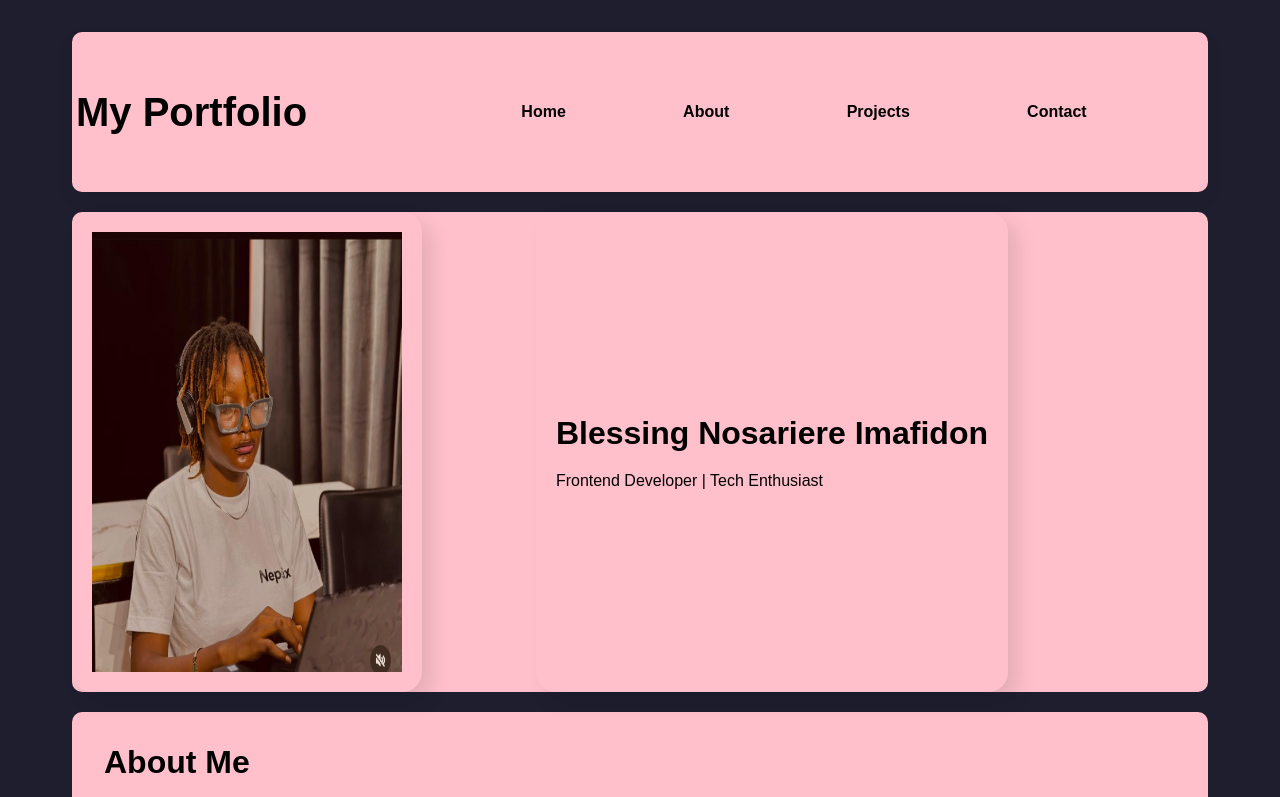
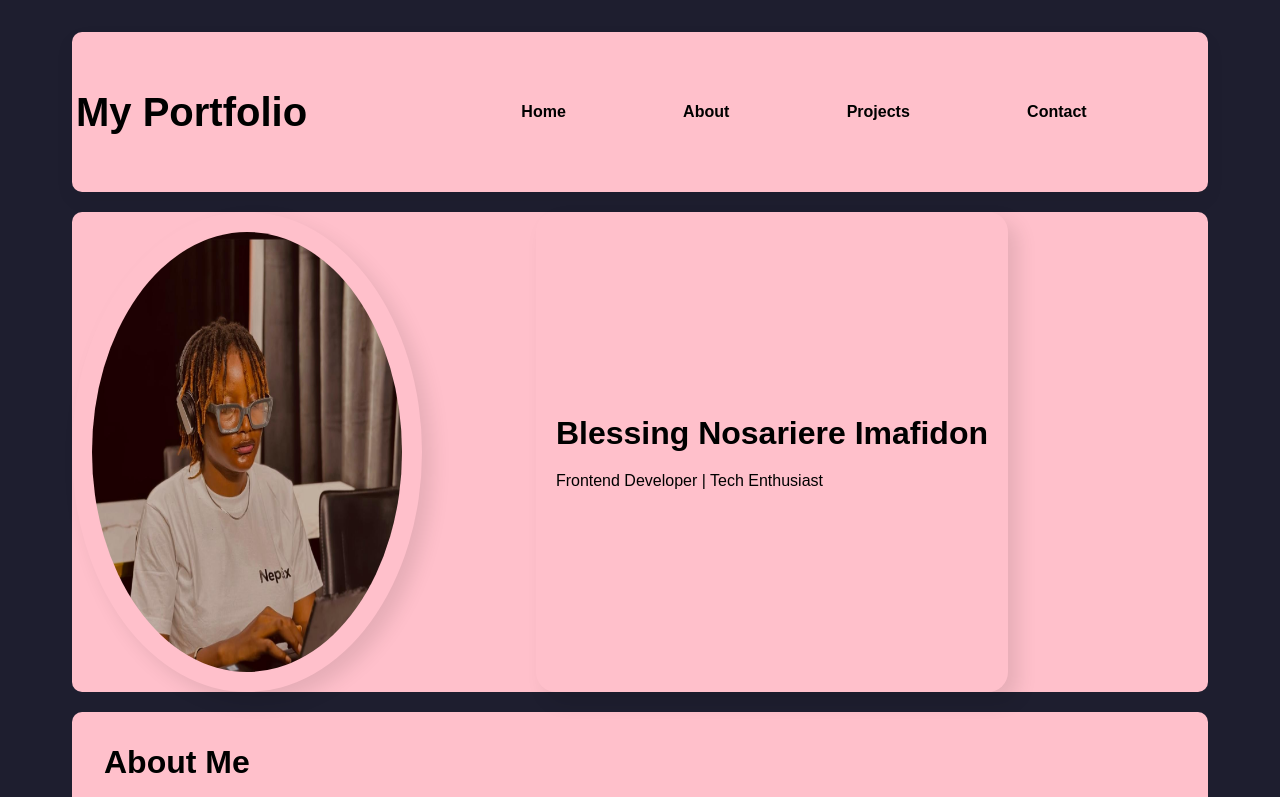
Before and after one commit to CocoN0sa/React-assessment, a React (Vite) app in the folder react-assessment/: page / in a window 1280 px wide. Shown: the top 797 px of the page. Built offline with nearby package versions, Linux system fonts and the light colour scheme.

Commit message:
Update border-radius for header image to create a circular shape

```diff
--- a/react-assessment/src/components/Header.module.css
+++ b/react-assessment/src/components/Header.module.css
@@ -20,7 +20,7 @@
   max-width: 350px; /* ↓ reduced from 300px */
   width: 100%;
   height: 100%;
-  border-radius: 20px;
+  border-radius:50%;
   box-shadow: 10px 10px 20px rgba(0, 0, 0, 0.1);
   transition: transform 0.3s ease;
   padding: 20px;
```
